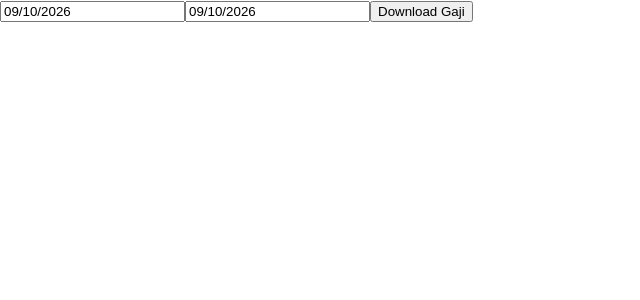
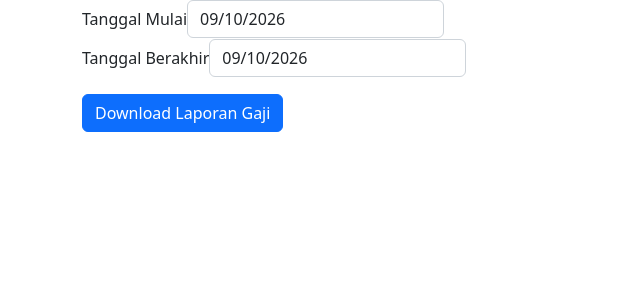
Before and after one commit to Jiegrein/AbsensiAppWebApp, a React (Create React App) app: page / in a window 1280 px wide. Shown: the top 300 px of the page, without its empty margins (0-640 px from the left). Built offline with nearby package versions, Linux system fonts and the light colour scheme.

Commit message:
loading bar added

```diff
--- a/package.json
+++ b/package.json
@@ -6,7 +6,7 @@
     "@date-io/date-fns": "^2.13.1",
     "@material-ui/core": "^4.12.3",
     "@material-ui/pickers": "^3.3.10",
-    "@testing-library/jest-dom": "^5.16.2",
+    "@testing-library/jest-dom": "^5.16.5",
     "@testing-library/react": "^12.1.3",
     "@testing-library/user-event": "^13.5.0",
     "@types/jest": "^27.4.0",
@@ -14,12 +14,14 @@
     "@types/react": "^17.0.39",
     "@types/react-dom": "^17.0.11",
     "axios": "^0.26.0",
+    "bootstrap": "^5.2.3",
     "date-fns": "^2.28.0",
     "expo-modules-core": "^0.6.5",
     "js-file-download": "^0.4.12",
     "ra-data-json-server": "^3.19.10",
     "react": "^17.0.2",
     "react-admin": "^3.19.10",
+    "react-bootstrap": "^2.7.0",
     "react-datepicker": "^4.7.0",
     "react-dom": "^17.0.2",
     "react-scripts": "5.0.0",
--- a/src/App.tsx
+++ b/src/App.tsx
@@ -1,28 +1,120 @@
 // in src/App.js
+
 import Services from './services/AdminServices';
 import Indo from 'date-fns/locale/id';
 import { useState } from 'react';
 import DatePicker from "react-datepicker";
 import { registerLocale } from "react-datepicker";
 import "react-datepicker/dist/react-datepicker.css";
+import Container from 'react-bootstrap/Container';
+import Row from 'react-bootstrap/Row';
+import Col from 'react-bootstrap/Col';
+import Button from 'react-bootstrap/Button';
+import Form from 'react-bootstrap/Form';
+import 'bootstrap/dist/css/bootstrap.min.css';
+import ProgressBar from 'react-bootstrap/ProgressBar';
+import axios from 'axios';
+<link rel="stylesheet" href="https://cdnjs.cloudflare.com/ajax/libs/font-awesome/4.7.0/css/font-awesome.min.css"></link>
+const baseUrl = 'https://absensiappwebapi.azurewebsites.net/api/v1/admin/';
+// const baseUrl = 'https://localhost:5001/api/v1/admin/';
 
 export default function App() {
   const [startDate, setStartDate] = useState(new Date());
   const [endDate, setEndDate] = useState(new Date());
+  const [loading, setLoading] = useState(false);
+  const [progress, setProgress] = useState(0);
   registerLocale('id', Indo);
 
   const handleDownloadClick = async () => {
-    Services.getExcelFromDates(startDate, endDate);
+    setLoading(true);
+    const options = {
+      onDownloadProgress: (progressEvent: ProgressEvent) => {
+        const { loaded, total } = progressEvent;
+        let percent = Math.floor((loaded * 100) / total);
+        console.log(`${loaded}kb of ${total}kb | ${percent}%`);
+
+        if (percent < 100) {
+          setProgress(percent);
+        }
+      }
+    }
+
+    const stringDate = new Date().toISOString().split('T')[0]
+    var fileName = "Gajian - " + stringDate + ".xlsx";
+
+    let from = new Date(Date.UTC(startDate.getFullYear(), startDate.getMonth(), startDate.getDate(), 0, 0, 0));
+    let to = new Date(Date.UTC(endDate.getFullYear(), endDate.getMonth(), endDate.getDate(), 23, 59, 59));
+
+    await axios.post(baseUrl + "get-data-between-date",
+      { data: { startDate: from, endDate: to }, responseType: 'blob' },
+      options)
+      .then((response) => {
+        const url = window.URL.createObjectURL(new Blob([response.data]));
+        const link = document.createElement('a');
+        link.href = url;
+        link.setAttribute('download', fileName);
+        document.body.appendChild(link);
+        link.click();
+        setProgress(100)
+        setTimeout(() => {
+          setLoading(false)
+          setProgress(0)
+        }, 1000);
+      });
   };
 
   return (
-    <div>
-      <DatePicker selected={startDate} onChange={(date: Date) => setStartDate(date)} />
-      <DatePicker selected={endDate} onChange={(date: Date) => setEndDate(date)} />
+    <Container fluid={false}>
+      <Row className="justify-content-center">
+        <Col>
+          <Form.Label>Tanggal Mulai</Form.Label>
+          <DatePicker className='form-control' selected={startDate} onChange={(date: Date) => setStartDate(date)} locale="id" />
+        </Col>
+      </Row>
+      <Row className="justify-content-center">
+        <Col>
+          <Form.Label>Tanggal Berakhir</Form.Label>
+          <DatePicker className='form-control' selected={endDate} onChange={(date: Date) => setEndDate(date)} locale="id" />
+        </Col>
+      </Row>
+      <Row className="mt-3">
+        <Col>
+          <Button variant="primary" type="submit" onClick={handleDownloadClick}>
+            <i className="fa fa-home"></i>
+            Download Laporan Gaji
+          </Button>
+        </Col>
+      </Row>
+      <Row className="mt-3">
+          {loading && <ProgressBar now={progress} label={`${progress}%`} />}
+      </Row>
+      {/* <Form>
+        <Row>
+          <Col>
+            <Form.Label>Email address</Form.Label>
+            <Form.Control type="date" placeholder="Enter email" />
+            <Form.Text className="text-muted">
+              We'll never share your email with anyone else.
+            </Form.Text>
+          </Col>
+        </Row>
 
-      <button onClick={handleDownloadClick}>
-        Download Gaji
-      </button>
-    </div>
-  );
+        <Row>
+          <Col>
+            <Form.Label>Password</Form.Label>
+            <Form.Control type="password" placeholder="Password" />
+          </Col>
+        </Row>
+        <Button variant="primary" type="submit">
+          Submit
+        </Button>
+        <DatePicker selected={startDate} onChange={(date: Date) => setStartDate(date)} />
+        <DatePicker selected={endDate} onChange={(date: Date) => setEndDate(date)} />
+
+        <button onClick={handleDownloadClick}>
+          Download Gaji
+        </button>
+      </Form> */}
+    </Container>
+  )
 }
--- a/src/services/AdminServices.ts
+++ b/src/services/AdminServices.ts
@@ -4,18 +4,17 @@ const baseUrl = 'https://absensiappwebapi.azurewebsites.net/api/v1/admin/';
 // const baseUrl = 'https://localhost:5001/api/v1/admin/';
 
 const AdminService = {
-    getExcelFromDates: async (dateFrom: Date , dateTo: Date ) => {
+    getExcelFromDates: async (dateFrom: Date, dateTo: Date, progress: ProgressEvent) => {
         const stringDate = new Date().toISOString().split('T')[0]
         var fileName = "Gajian - " + stringDate + ".xlsx";
 
         let from = new Date(Date.UTC(dateFrom.getFullYear(), dateFrom.getMonth(), dateFrom.getDate(), 0, 0, 0));
         let to = new Date(Date.UTC(dateTo.getFullYear(), dateTo.getMonth(), dateTo.getDate(), 23, 59, 59));
 
-        await axios.request({
-            method: 'POST',
-            url: baseUrl + "get-data-between-date",
+        await axios.post(baseUrl + "get-data-between-date", {
             data: { dateFrom: from, dateTo: to },
-            responseType: 'blob'
+            responseType: 'blob',
+            progress
         })
         .then((response) => {
             const url = window.URL.createObjectURL(new Blob([response.data]));
```
Also changed, not shown: 1 other file (tests, documents, lock files or other folders).
